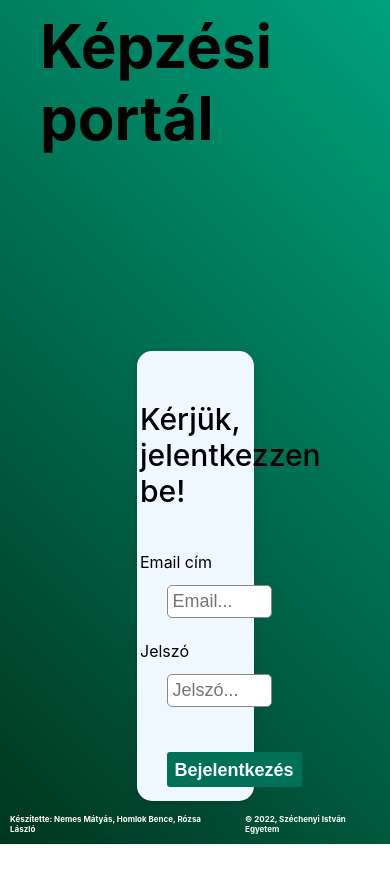
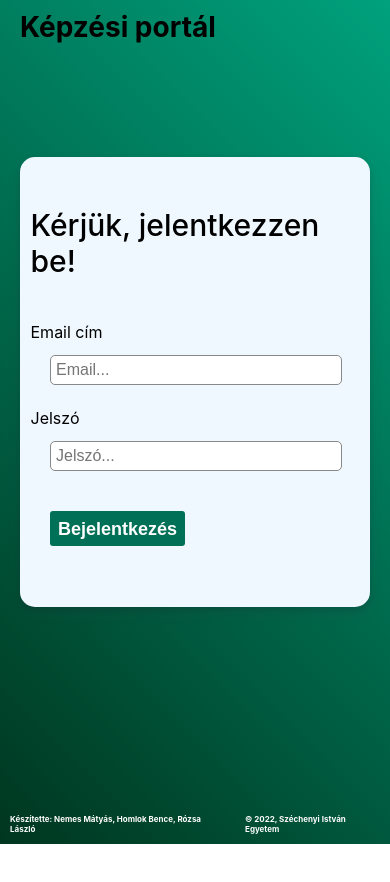
Before and after one commit to nemesmatyas/kepzesi-portal-projektmunka, a React (Create React App) app: page / in a window 390 px wide. Shown: the top 882 px of the page. After the commit the page ends 844 px from the top, so only its background shows below. Built offline with nearby package versions, Linux system fonts and the light colour scheme; no server answers.

Commit message:
A bejelentkező felület is responzív

```diff
--- a/src/pages/Login.module.css
+++ b/src/pages/Login.module.css
@@ -71,3 +71,26 @@
 .login-invalid-hidden {
     margin-bottom: 30px;
 }
+
+@media (max-width: 400px) and (max-height: 850px) {
+    .kepzesi-portal {
+        margin: 0 0 0 20px;
+        font-size: 28px;
+    }
+
+    .login-page {
+        height: 80vh;
+    }
+
+    .login-container {
+        width: 350px;
+    }
+
+    .login-input-email, .login-input-password {
+        font-size: 16px;
+    }
+
+    .login-button {
+        margin-top: 10px;
+    }
+}
```
